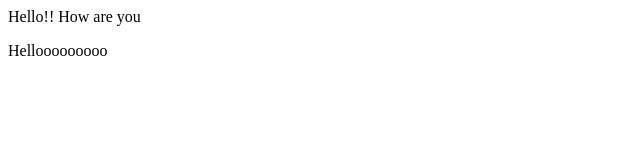
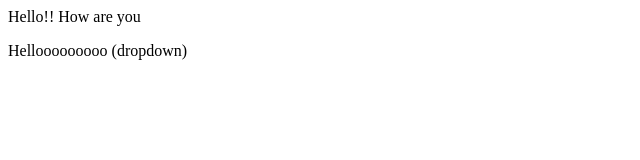
Before and after one commit to Mayank-091/LocalRepo, a plain HTML site: page index.html in a window 1280 px wide. Shown: the full height of the page, 0-640 px from the left. Drawn offline with Linux system fonts and the light colour scheme.

Commit message:
Adding dropdown

```diff
--- a/index.html
+++ b/index.html
@@ -1,2 +1,2 @@
 <p>Hello!! How are you</p>
-<p>Hellooooooooo</p>
+<p>Hellooooooooo (dropdown)</p>
```
